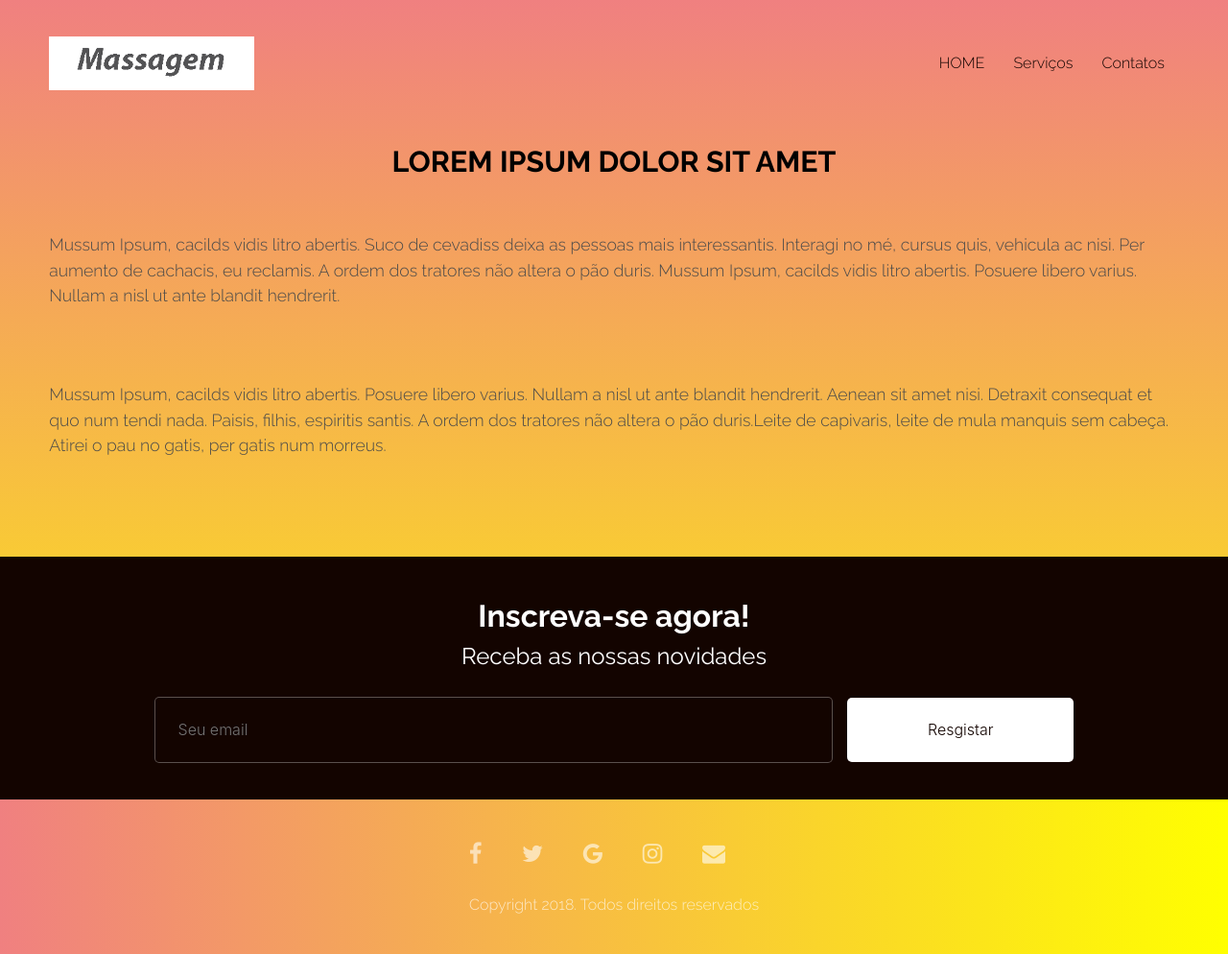
After one commit to raquelroldo/login_form, a PHP site: page /sobre.php in a window 1280 px wide. The commit adds this page. Shown: the whole page at 96% size. Run offline with PHP 8.4, Linux system fonts and the light colour scheme; some libraries are stand-ins or nearby versions.

Commit message:
Introduced some flexbox concept. Add new page Sobre

```diff
--- /dev/null
+++ b/css/sobre.css
@@ -0,0 +1,39 @@
+.sobre{
+	display: flex;
+	width: 100%;
+	flex-direction: column;
+	align-content: space-around;
+}
+.sobre h1{
+	text-transform: uppercase;
+	color: #000000;
+	text-align: center;
+	font-weight: 700;
+	font-size: 1.6em;
+	margin: 5%;
+}
+.sobre p{
+	font-size: 1.1em;
+	margin: 4% 6% 10% 6%;
+}
+
+/*Small devices - Tablets*/
+@media screen and (min-width:768px) {
+	.sobre h1{
+		font-size: 1.9em;
+		margin:1%;
+	}
+	.sobre p{
+		margin:4% 6%;
+	}
+	.sobre p:last-child{
+		margin-bottom: 8%;
+	}
+}
+
+/*Medium devices*/
+@media screen and (min-width:960px) {
+	.sobre p{
+		margin:3% 4%;
+	}
+}
--- a/js/index.js
+++ b/js/index.js
@@ -19,4 +19,11 @@
 		document.location.href = "loginForm.php";
 	});
 
+	//clique botão sobre
+	var btnSobre = document.querySelector('.btn-sobre');
+	btnSobre.addEventListener('click', sobre);
+	function sobre(){
+		document.location.href = "sobre.php";
+	}
+
 })()
--- /dev/null
+++ b/sobre.php
@@ -0,0 +1,53 @@
+<!doctype html>
+<html>
+	<head>
+		<meta charset="UTF-8">
+		<meta name="viewport" content="width=device-width,initial-scale=1">
+		<title>Terapias</title>
+		<link rel="stylesheet" type="text/css" href="https://maxcdn.bootstrapcdn.com/font-awesome/4.5.0/css/font-awesome.min.css">
+		<link href="https://fonts.googleapis.com/css?family=Raleway:200,200i,300,300i,400,400i,500,500i,600,600i,700,700i,800,900" rel="stylesheet">
+		<link rel="icon" href="img/icon.png">
+		<link rel="stylesheet" type="text/css" href="bulma-0.7.1/css/bulma.css">
+		<link rel="stylesheet" type="text/css" href="css/style.css">
+		<link rel="stylesheet" type="text/css" href="css/sobre.css">
+	</head>
+	<body>
+		<header class="cabecalho">
+			<a href="index.php"><h1 class="logo">Massagem Terapêutica</h1></a>
+			<button id="btn" class="btn-menu"><i class="fa fa-bars fa-lg"></i></button>
+			<nav class="menu">
+				<a class="btn-close"><i class="fa fa-times" aria-hidden="true"></i></a>
+				<ul>
+					<li><a href="index.php">HOME</a></li>
+					<li><a href="#">Serviços</a></li>
+					<li><a href="#">Contatos</a></li>
+				</ul>
+			</nav>
+		</header>
+		<main class="sobre">
+			<h1>Lorem ipsum dolor sit amet</h1>
+			<p>Mussum Ipsum, cacilds vidis litro abertis. Suco de cevadiss deixa as pessoas mais interessantis. Interagi no mé, cursus quis, vehicula ac nisi. Per aumento de cachacis, eu reclamis. A ordem dos tratores não altera o pão duris. Mussum Ipsum, cacilds vidis litro abertis. Posuere libero varius. Nullam a nisl ut ante blandit hendrerit. </p>
+
+			<p>Mussum Ipsum, cacilds vidis litro abertis. Posuere libero varius. Nullam a nisl ut ante blandit hendrerit. Aenean sit amet nisi. Detraxit consequat et quo num tendi nada. Paisis, filhis, espiritis santis. A ordem dos tratores não altera o pão duris.Leite de capivaris, leite de mula manquis sem cabeça. Atirei o pau no gatis, per gatis num morreus.</p>
+		</main>
+		<section class="newsletter">
+			<h2>Inscreva-se agora!</h2>
+			<h3>Receba as nossas novidades</h3>
+			<form action="newsletter.php" method="post">
+				<input type="email" name="nemail" placeholder="Seu email" required>
+				<button id="btnNewsletter">Resgistar</button>
+			</form>
+		</section>
+		<footer class="rodape">
+			<div class="social-icons">
+				<a href="#"><i class="fa fa-facebook"></i>
+				<a href="#"><i class="fa fa-twitter"></i>
+				<a href="#"><i class="fa fa-google"></i>
+				<a href="#"><i class="fa fa-instagram"></i>
+				<a href="#"><i class="fa fa-envelope"></i>
+			</div>
+			<p class="copyright">Copyright 2018. Todos direitos reservados</p>
+		</footer>
+		<script src="js/index.js"></script>
+	</body>
+</html>
```
Also changed, not shown: css/style.css (+17 -17 lines), index.php (+4 -4 lines).
